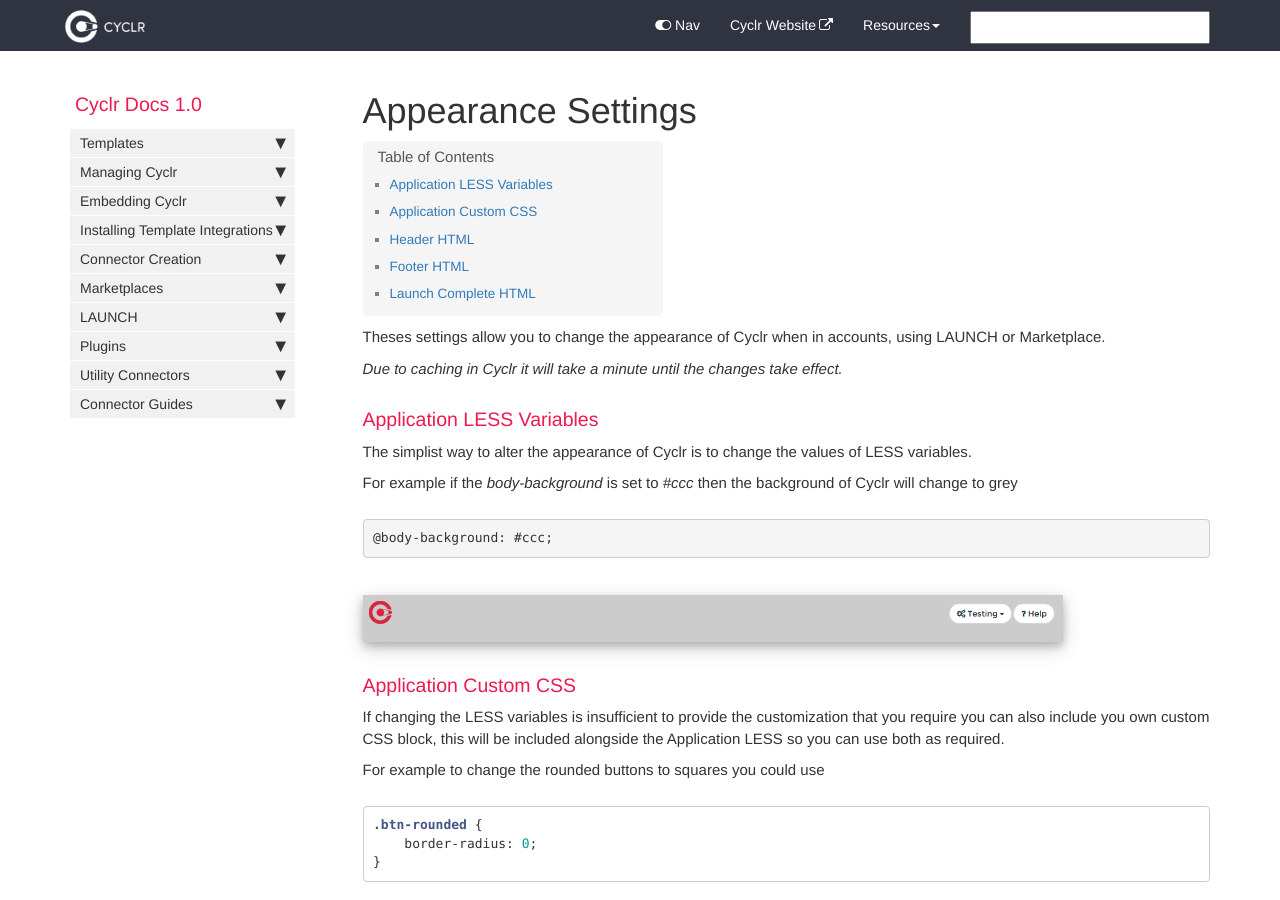
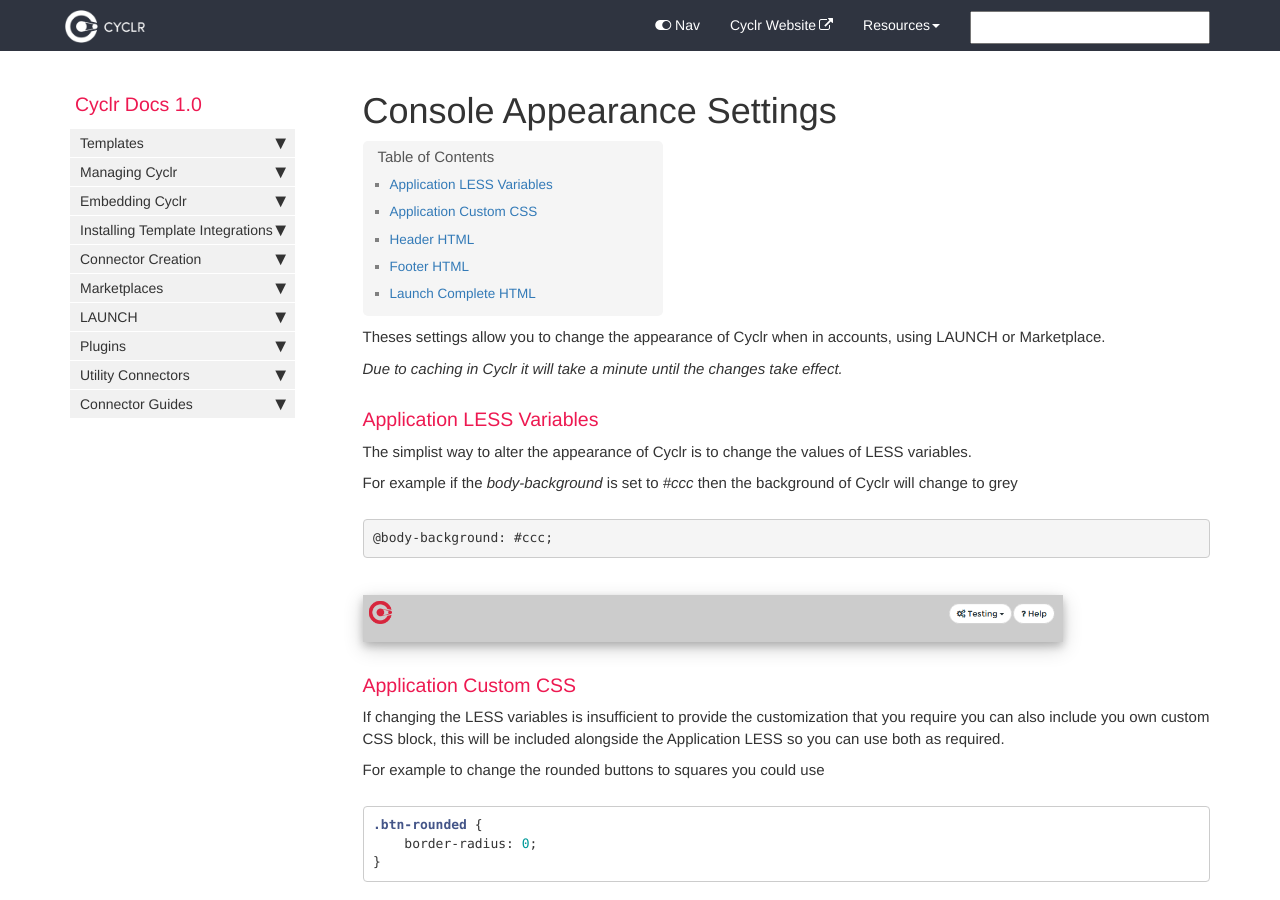
Before and after one commit to sneakysneak/docs, a Jekyll site: the page built from pages/managing-cyclr/02-appearance-settings.md, in a window 1280 px wide and 900 px high. Built offline with Jekyll 4.4.1, drawn with Linux system fonts in a browser that asks for light colours; nearby versions of some CDN libraries; comment, search, counter and statistics services are not loaded.

Commit message:
Update and rename pages/settings/appearance.md to pages/managing-cyclr/02-appearance-settings.md

```diff
--- a/pages/settings/appearance.md
+++ b/pages/managing-cyclr/02-appearance-settings.md
@@ -1,8 +1,9 @@
 ---
-title: Appearance Settings
+title: Console Appearance Settings
 sidebar: cyclr_sidebar
-permalink: settings-appearance
-tags: [settings]
+permalink: console-settings-appearance
+tags: [managing-cyclr]
+
 ---
 
 Theses settings allow you to change the appearance of Cyclr when in accounts, using LAUNCH or Marketplace.
```
